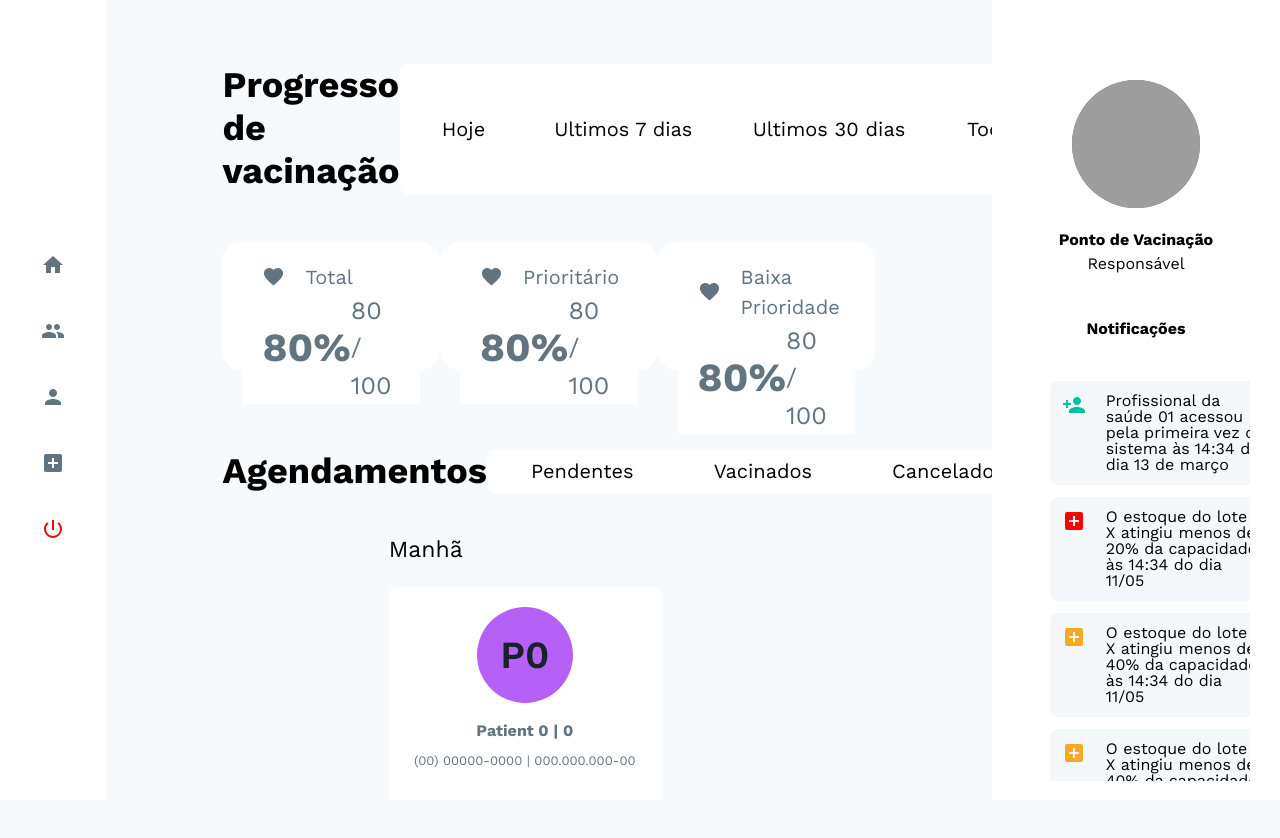
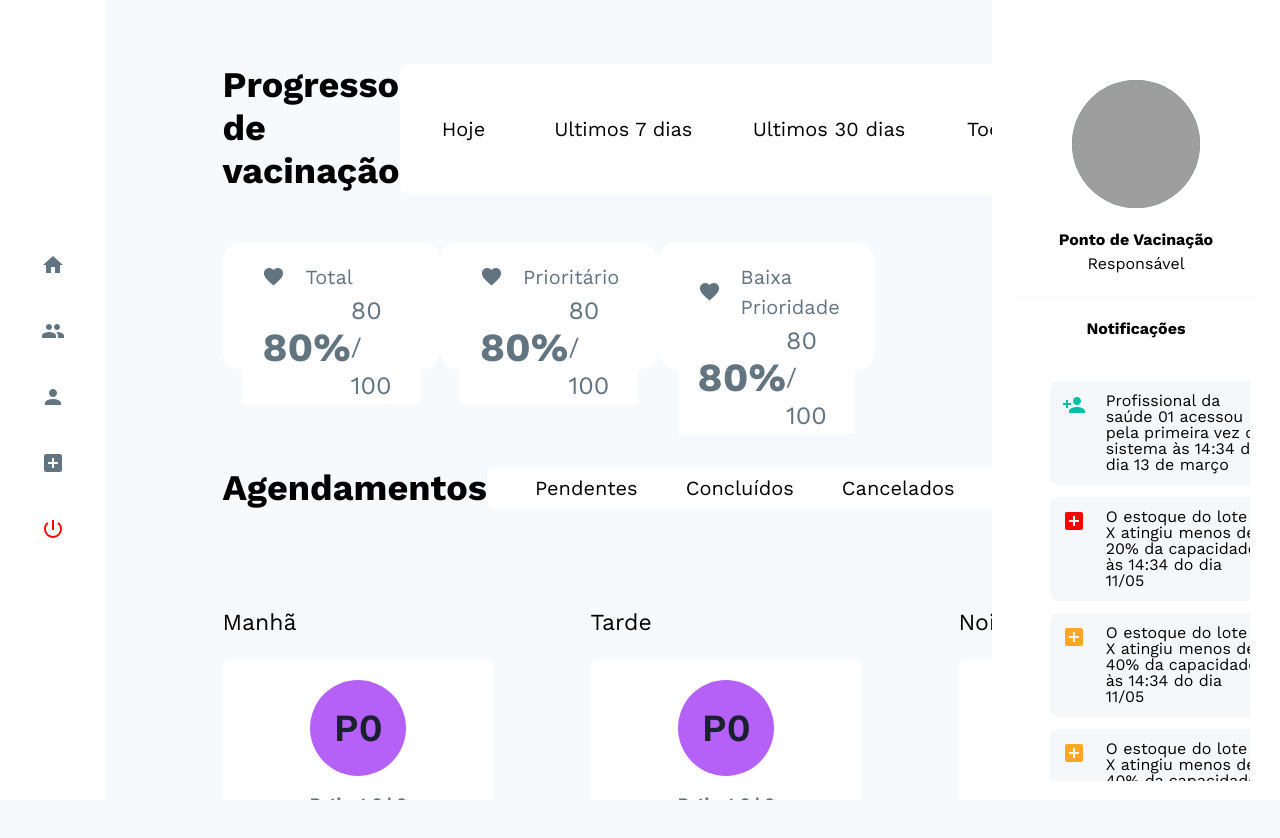
Before and after one commit to gbartoczevicz/next-vaccination, a Next.js app in the folder packages/client/web/: page /dashboard in a window 1280 px wide. Shown: the top 838 px of the page. Built offline with nearby package versions, Linux system fonts and the light colour scheme; data requests are answered from the project's data file; grey boxes are pictures that could not be loaded.

Commit message:
refactor: appointments components
Story: [ch131]

```diff
--- /dev/null
+++ b/packages/client/web/src/components/appointments/card.tsx
@@ -0,0 +1,53 @@
+import React from 'react';
+import { Flex, Avatar, Text } from '@chakra-ui/react';
+import { MdDateRange as Calendar, MdEventAvailable as Concluded, MdEventBusy as Cancelled } from 'react-icons/md';
+
+import { IAppointmentDTO } from '@/dtos';
+
+type AppointmentCardProps = {
+  appointment: IAppointmentDTO;
+};
+
+export const AppointmentCard: React.FC<AppointmentCardProps> = ({ appointment }) => {
+  const isConcluded = appointment.vaccinated_at && !appointment.cancellated_at;
+  const isCancelled = appointment.cancellated_at && !appointment.vaccinated_at;
+  const isPending = !isConcluded && !isCancelled;
+
+  return (
+    <Flex
+      color="#617480"
+      flexDirection="column"
+      maxWidth="17rem"
+      minHeight="15rem"
+      alignItems="center"
+      borderRadius="8px"
+      bg="white"
+      p="5"
+      marginTop="5"
+    >
+      <Avatar marginBottom="1rem" size="xl" name={appointment.patient.name} src={appointment.patient.avatar} />
+      <Text as="strong">
+        {appointment.patient.name} | {appointment.patient.id}
+      </Text>
+      <Text marginTop="2" fontSize="13px">{`${appointment.patient.phone} | ${appointment.patient.document}`}</Text>
+
+      <Flex alignItems="center" marginTop="10" p="1rem">
+        <Flex marginRight="10" alignItems="center">
+          <Text fontSize="30px">
+            <Calendar />
+          </Text>
+          <Text fontSize="lg">{appointment.date}</Text>
+        </Flex>
+        {!isPending && (
+          <Flex color={isConcluded ? '#00BFA6' : '#F50057'} alignItems="center">
+            <Text fontSize="30px">
+              {isConcluded && <Concluded />}
+              {isCancelled && <Cancelled />}
+            </Text>
+            <Text fontSize="lg">{isConcluded ? appointment.vaccinated_at : appointment.cancellated_at}</Text>
+          </Flex>
+        )}
+      </Flex>
+    </Flex>
+  );
+};
--- /dev/null
+++ b/packages/client/web/src/components/appointments/index.tsx
@@ -0,0 +1,3 @@
+export * from '@/components/appointments/summary';
+export * from '@/components/appointments/card';
+export * from '@/components/appointments/listing';
--- /dev/null
+++ b/packages/client/web/src/components/appointments/listing.tsx
@@ -0,0 +1,41 @@
+import React, { useState, useEffect } from 'react';
+import { Box, Flex, Text } from '@chakra-ui/react';
+
+import { IAppointmentDTO } from '@/dtos';
+import { AppointmentCard } from '@/components/appointments';
+
+type AppointmentsListingProps = {
+  period: 'MORNING' | 'EVENING' | 'NIGHT';
+  appointments: IAppointmentDTO[];
+};
+
+export const AppointmentsListing: React.FC<AppointmentsListingProps> = ({ appointments, period }) => {
+  const [label, setLabel] = useState('');
+
+  useEffect(() => {
+    switch (period) {
+      case 'MORNING':
+        setLabel('Manhã');
+        break;
+      case 'EVENING':
+        setLabel('Tarde');
+        break;
+      case 'NIGHT':
+        setLabel('Noite');
+        break;
+      default:
+        throw new Error(`Period is invalid ${period}`);
+    }
+  }, [period]);
+
+  return (
+    <Flex justifyContent="space-around">
+      <Box alignItems="center" w="20rem">
+        <Text fontSize="23">{label}</Text>
+        {appointments.map((item) => (
+          <AppointmentCard key={item.id} appointment={item} />
+        ))}
+      </Box>
+    </Flex>
+  );
+};
--- /dev/null
+++ b/packages/client/web/src/components/appointments/summary.tsx
@@ -0,0 +1,38 @@
+import React, { useEffect, useState } from 'react';
+import { Flex, Heading, HStack } from '@chakra-ui/react';
+
+import { IAppointmentDTO } from '@/dtos';
+import { httpClient } from '@/services';
+import { AppointmentsListing } from '@/components/appointments';
+import { DateFilterButton, DateFilterButtonGroup } from '@/components/date-filter';
+
+export const AppointmentsSummary: React.FC = () => {
+  const [appointments, setAppointments] = useState<IAppointmentDTO[]>([]);
+
+  useEffect(() => {
+    httpClient.get<IAppointmentDTO[]>('/appointments').then((res) => setAppointments(res.data));
+  }, []);
+
+  return (
+    <Flex direction="column">
+      <Flex justifyContent="space-between" alignItems="center" my="24">
+        <Heading as="h3">Agendamentos</Heading>
+
+        <DateFilterButtonGroup>
+          <>
+            <DateFilterButton>Pendentes</DateFilterButton>
+            <DateFilterButton>Concluídos</DateFilterButton>
+            <DateFilterButton>Cancelados</DateFilterButton>
+            <DateFilterButton>Todos</DateFilterButton>
+          </>
+        </DateFilterButtonGroup>
+      </Flex>
+
+      <HStack spacing="12">
+        <AppointmentsListing period="MORNING" appointments={appointments} />
+        <AppointmentsListing period="EVENING" appointments={appointments} />
+        <AppointmentsListing period="NIGHT" appointments={appointments} />
+      </HStack>
+    </Flex>
+  );
+};
--- /dev/null
+++ b/packages/client/web/src/components/date-filter/button.tsx
@@ -0,0 +1,21 @@
+import React from 'react';
+import { Button as ChakraButton, ButtonProps } from '@chakra-ui/react';
+
+export const DateFilterButton: React.FC<ButtonProps> = ({ children, ...props }) => (
+  <ChakraButton
+    colorScheme="#617480"
+    variant="link"
+    fontSize="20px"
+    border="none"
+    fontWeight="normal"
+    marginRight="10"
+    marginLeft="10"
+    _hover={{
+      background: 'white',
+      color: '#6C63FF'
+    }}
+    {...props}
+  >
+    {children}
+  </ChakraButton>
+);
--- /dev/null
+++ b/packages/client/web/src/components/date-filter/group.tsx
@@ -0,0 +1,8 @@
+import React from 'react';
+import { ButtonGroup, ButtonGroupProps } from '@chakra-ui/react';
+
+export const DateFilterButtonGroup: React.FC<ButtonGroupProps> = ({ children, ...props }) => (
+  <ButtonGroup height="fit-content" bgColor="white" borderRadius="md" p="2" {...props}>
+    {children}
+  </ButtonGroup>
+);
--- /dev/null
+++ b/packages/client/web/src/components/date-filter/index.tsx
@@ -0,0 +1,2 @@
+export * from '@/components/date-filter/button';
+export * from '@/components/date-filter/group';
--- a/packages/client/web/src/pages/dashboard.tsx
+++ b/packages/client/web/src/pages/dashboard.tsx
@@ -1,10 +1,9 @@
-import React, { useEffect, useState } from 'react';
-import { Flex, Box, Text, Heading, Button } from '@chakra-ui/react';
+import React from 'react';
+import { Flex, Box, Text, Heading, Button, Divider } from '@chakra-ui/react';
 import { MdFavorite as Heart } from 'react-icons/md';
 
-import { CardPatient, App } from '@/components';
-import { httpClient } from '@/services';
-import { IAppointmentDTO } from '@/dtos';
+import { App } from '@/components';
+import { AppointmentsSummary } from '@/components/appointments';
 
 const groupButtonStyle = {
   colorScheme: '#617480',
@@ -21,12 +20,6 @@ const groupButtonStyle = {
 };
 
 const DashBoard: React.FC = () => {
-  const [appointments, setAppointments] = useState<IAppointmentDTO[]>([]);
-
-  useEffect(() => {
-    httpClient.get<IAppointmentDTO[]>('/appointments').then((res) => setAppointments(res.data));
-  }, []);
-
   return (
     <App>
       <Box width="100%">
@@ -126,26 +119,9 @@ const DashBoard: React.FC = () => {
           </Box>
         </Flex>
 
-        <Flex marginTop="20" marginBottom="10" flexDirection="row" justifyContent="space-between">
-          <Box>
-            <Heading as="h3">Agendamentos</Heading>
-          </Box>
-          <Flex p="1" bg="white" width="45rem" borderRadius="8px">
-            <Button {...groupButtonStyle}>Pendentes</Button>
-            <Button {...groupButtonStyle}>Vacinados</Button>
-            <Button {...groupButtonStyle}>Cancelados</Button>
-            <Button {...groupButtonStyle}>Todos</Button>
-          </Flex>
-        </Flex>
+        <Divider />
 
-        <Flex justifyContent="space-around">
-          <Box alignItems="center" w="20rem">
-            <Text fontSize="23">Manhã</Text>
-            {appointments.map((item) => (
-              <CardPatient key={item.id} appointment={item} />
-            ))}
-          </Box>
-        </Flex>
+        <AppointmentsSummary />
       </Box>
     </App>
   );
```
